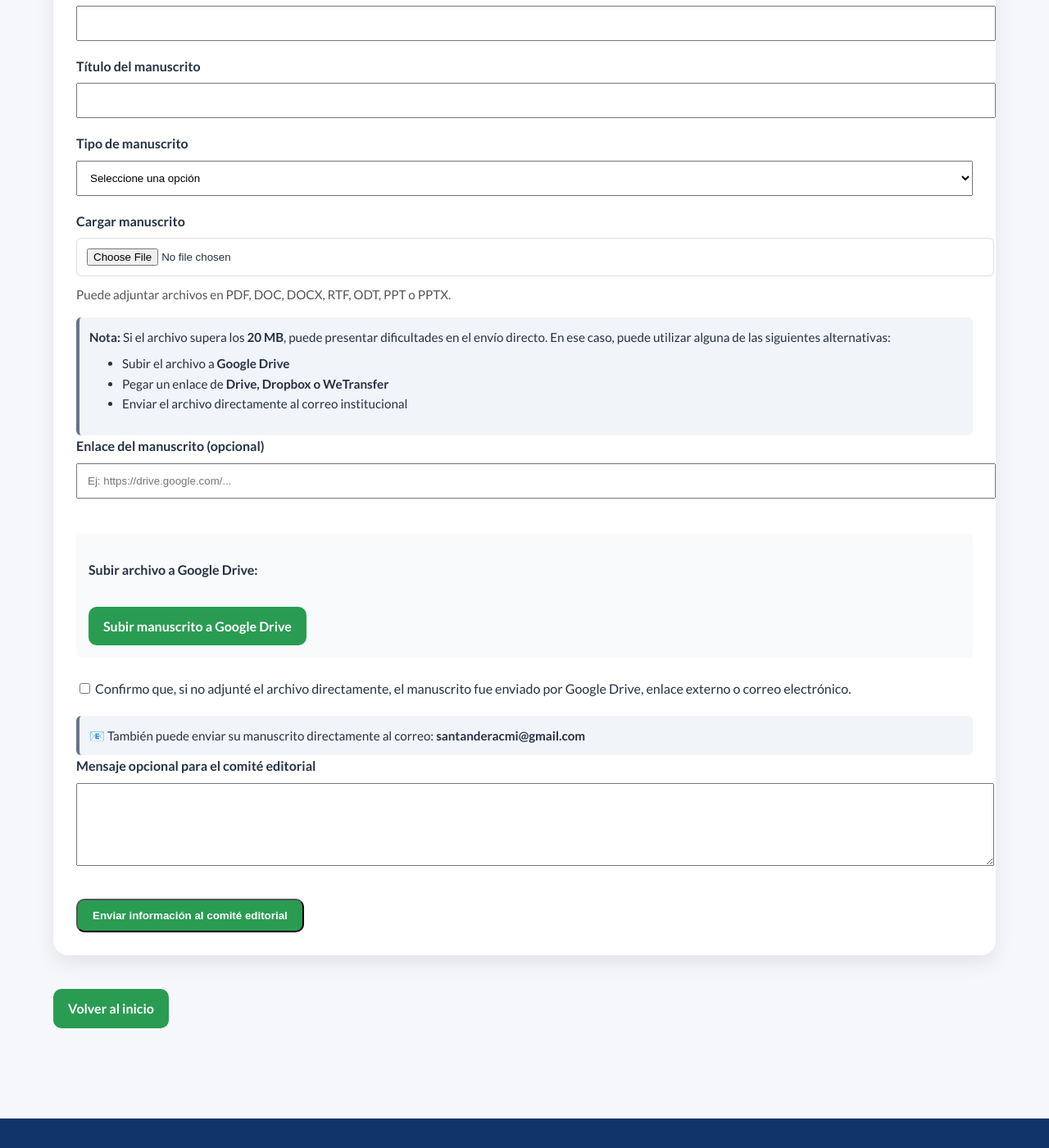
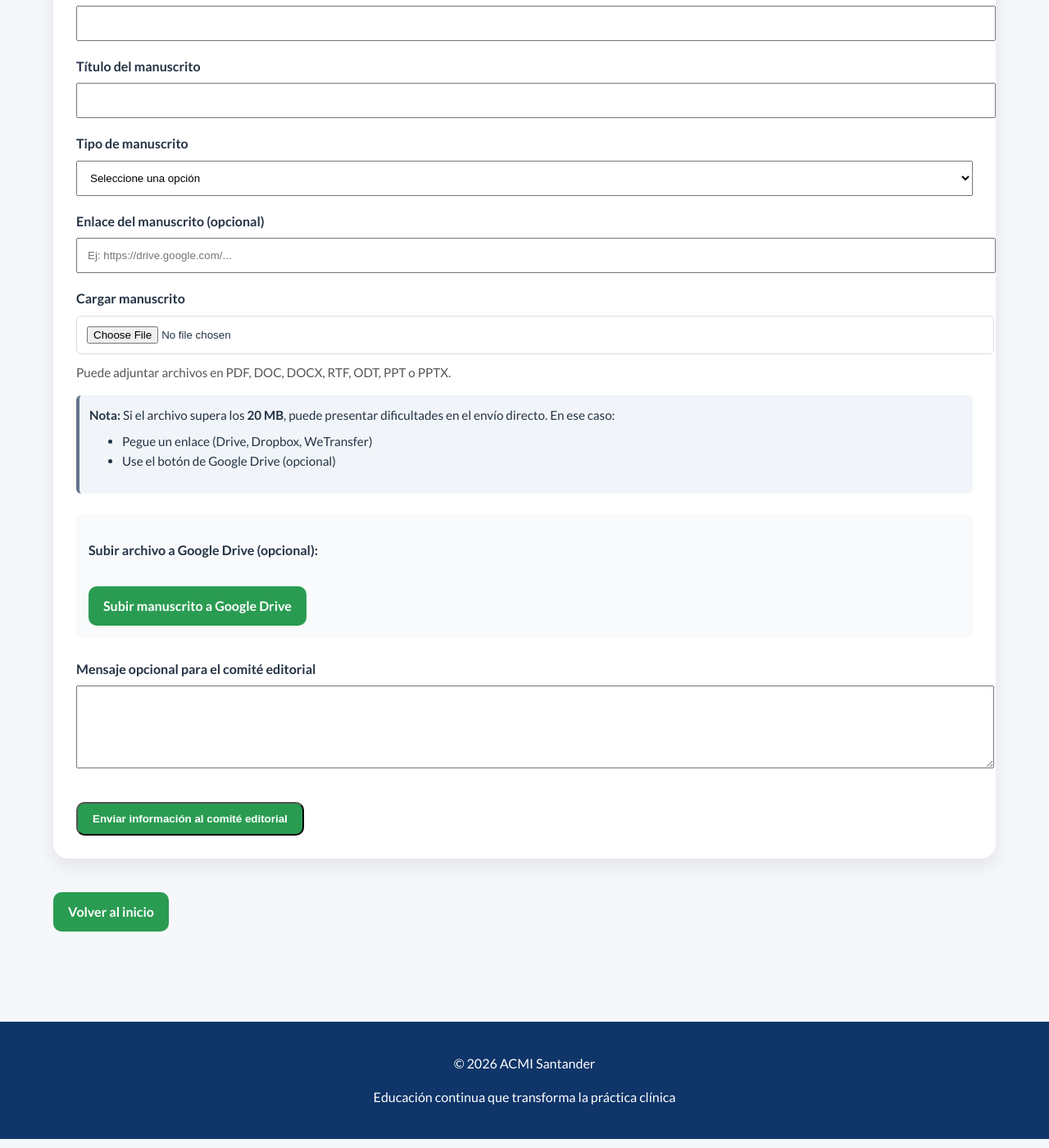
Before and after one commit to Acmisantander/Acmisantander, a Jekyll site: the page built from magazine/enviar-manuscrito.html, in a window 1280 px wide and 1400 px high, scrolled down 652 px. Shown: the whole window at 82% size. Built offline with Jekyll 4.4.1, drawn with Linux system fonts in a browser that asks for light colours.

Commit message:
Update enviar-manuscrito.html

```diff
--- a/magazine/enviar-manuscrito.html
+++ b/magazine/enviar-manuscrito.html
@@ -14,7 +14,7 @@
 Formulario institucional para el envío de manuscritos académicos, columnas de opinión, editoriales o artículos para el Magazine ACMI Santander.
 </p>
 
-<form action="https://formsubmit.co/santanderacmi@gmail.com" method="POST" enctype="multipart/form-data">
+<form id="formEnvio" action="https://formsubmit.co/santanderacmi@gmail.com" method="POST" enctype="multipart/form-data">
 
 <input type="hidden" name="_subject" value="Nuevo manuscrito enviado al Magazine ACMI Santander">
 <input type="hidden" name="_captcha" value="false">
@@ -43,6 +43,11 @@
   <option>Noticia</option>
 </select>
 
+<!-- ENLACE PRIMERO -->
+<label><strong>Enlace del manuscrito (opcional)</strong></label>
+<input type="url" name="Link_Archivo" placeholder="Ej: https://drive.google.com/..." style="width:100%; padding:12px; margin:8px 0 18px;">
+
+<!-- ARCHIVO -->
 <label><strong>Cargar manuscrito</strong></label>
 <input
 type="file"
@@ -54,24 +59,23 @@
 Puede adjuntar archivos en PDF, DOC, DOCX, RTF, ODT, PPT o PPTX.
 </p>
 
+<!-- AVISO -->
 <div style="margin-top:15px; padding:12px; background:#f1f5f9; border-left:4px solid #64748b; border-radius:6px;">
   <p style="margin:0; font-size:0.95rem;">
   <strong>Nota:</strong> Si el archivo supera los <strong>20 MB</strong>, puede presentar dificultades en el envío directo.
-  En ese caso, puede utilizar alguna de las siguientes alternativas:
+  En ese caso:
   </p>
+
   <ul style="margin-top:8px; font-size:0.95rem;">
-    <li>Subir el archivo a <strong>Google Drive</strong></li>
-    <li>Pegar un enlace de <strong>Drive, Dropbox o WeTransfer</strong></li>
-    <li>Enviar el archivo directamente al correo institucional</li>
+    <li>Pegue un enlace (Drive, Dropbox, WeTransfer)</li>
+    <li>Use el botón de Google Drive (opcional)</li>
   </ul>
 </div>
 
-<label><strong>Enlace del manuscrito (opcional)</strong></label>
-<input type="url" name="Link_Archivo" placeholder="Ej: https://drive.google.com/..." style="width:100%; padding:12px; margin:8px 0 18px;">
-
+<!-- GOOGLE DRIVE -->
 <div style="margin-top:25px; margin-bottom:25px; padding:15px; background:#f8fafc; border-radius:6px;">
 
-<p><strong>Subir archivo a Google Drive:</strong></p>
+<p><strong>Subir archivo a Google Drive (opcional):</strong></p>
 
 <a
 class="btn"
@@ -82,24 +86,18 @@
 
 </div>
 
-<div style="margin-top:20px; margin-bottom:20px;">
-<label>
-<input type="checkbox" name="Confirmacion_Alternativa">
-Confirmo que, si no adjunté el archivo directamente, el manuscrito fue enviado por Google Drive, enlace externo o correo electrónico.
-</label>
-</div>
-
-<div style="margin-top:15px; padding:12px; background:#f1f5f9; border-left:4px solid #64748b; border-radius:6px;">
-  <p style="margin:0; font-size:0.95rem;">
-  📧 También puede enviar su manuscrito directamente al correo:
-  <strong>santanderacmi@gmail.com</strong>
-  </p>
-</div>
-
 <label><strong>Mensaje opcional para el comité editorial</strong></label>
 <textarea name="Mensaje" rows="5" style="width:100%; padding:12px; margin:8px 0 18px;"></textarea>
 
-<button class="btn" type="submit">
+<!-- BARRA DE CARGA -->
+<div id="barraContainer" style="display:none; margin-bottom:20px;">
+  <div style="width:100%; background:#e5e7eb; border-radius:6px;">
+    <div id="barra" style="width:0%; height:10px; background:#2563eb; border-radius:6px;"></div>
+  </div>
+  <p style="font-size:0.9rem; margin-top:5px;">Enviando formulario...</p>
+</div>
+
+<button id="botonEnviar" class="btn" type="submit">
 Enviar información al comité editorial
 </button>
 
@@ -112,3 +110,23 @@
 Volver al inicio
 </a>
 </div>
+
+<script>
+document.getElementById("formEnvio").addEventListener("submit", function() {
+  const boton = document.getElementById("botonEnviar");
+  const barra = document.getElementById("barra");
+  const contenedor = document.getElementById("barraContainer");
+
+  boton.disabled = true;
+  boton.innerText = "Enviando...";
+
+  contenedor.style.display = "block";
+
+  let progreso = 0;
+  const intervalo = setInterval(() => {
+    progreso += 10;
+    barra.style.width = progreso + "%";
+    if (progreso >= 90) clearInterval(intervalo);
+  }, 200);
+});
+</script>
```
